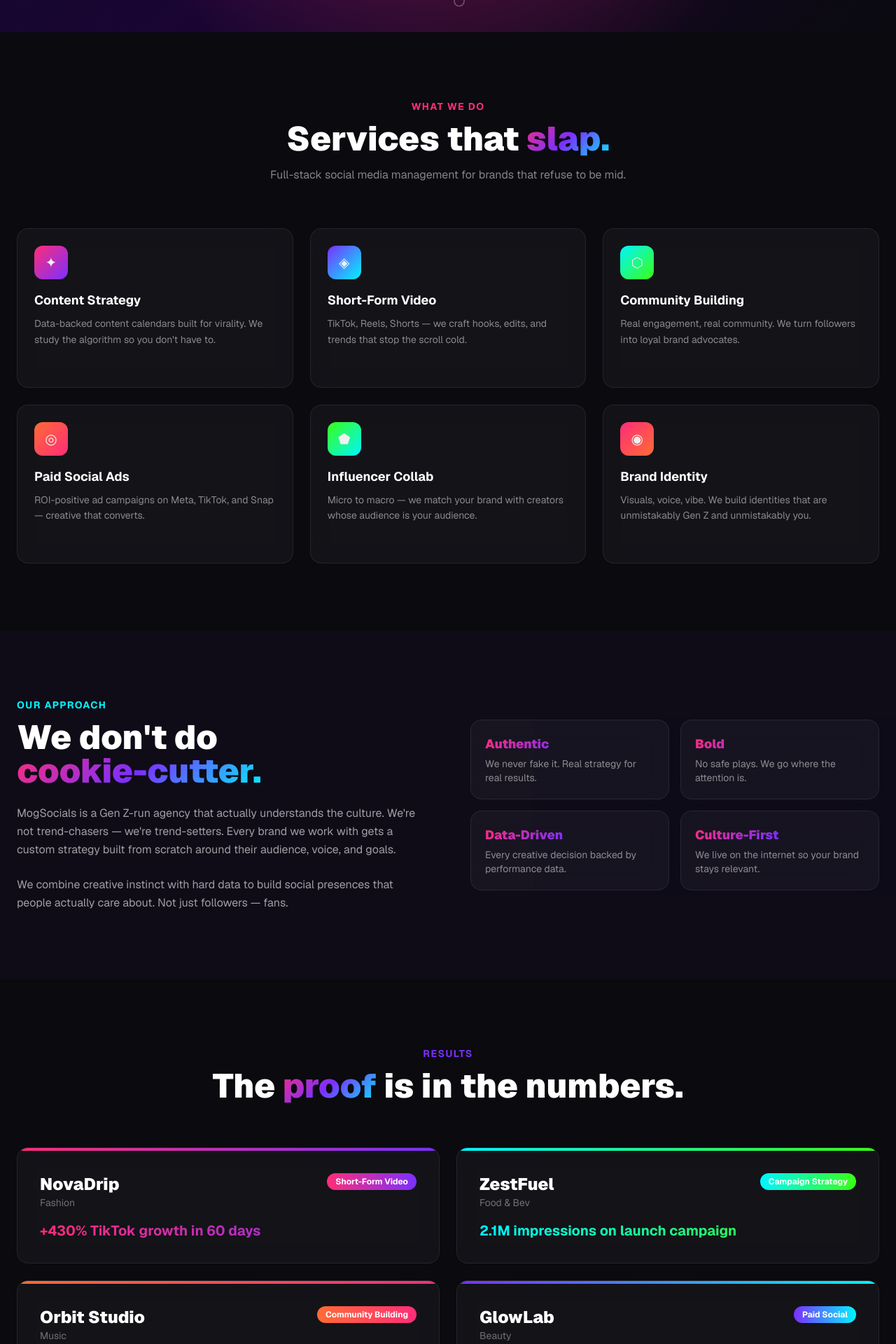
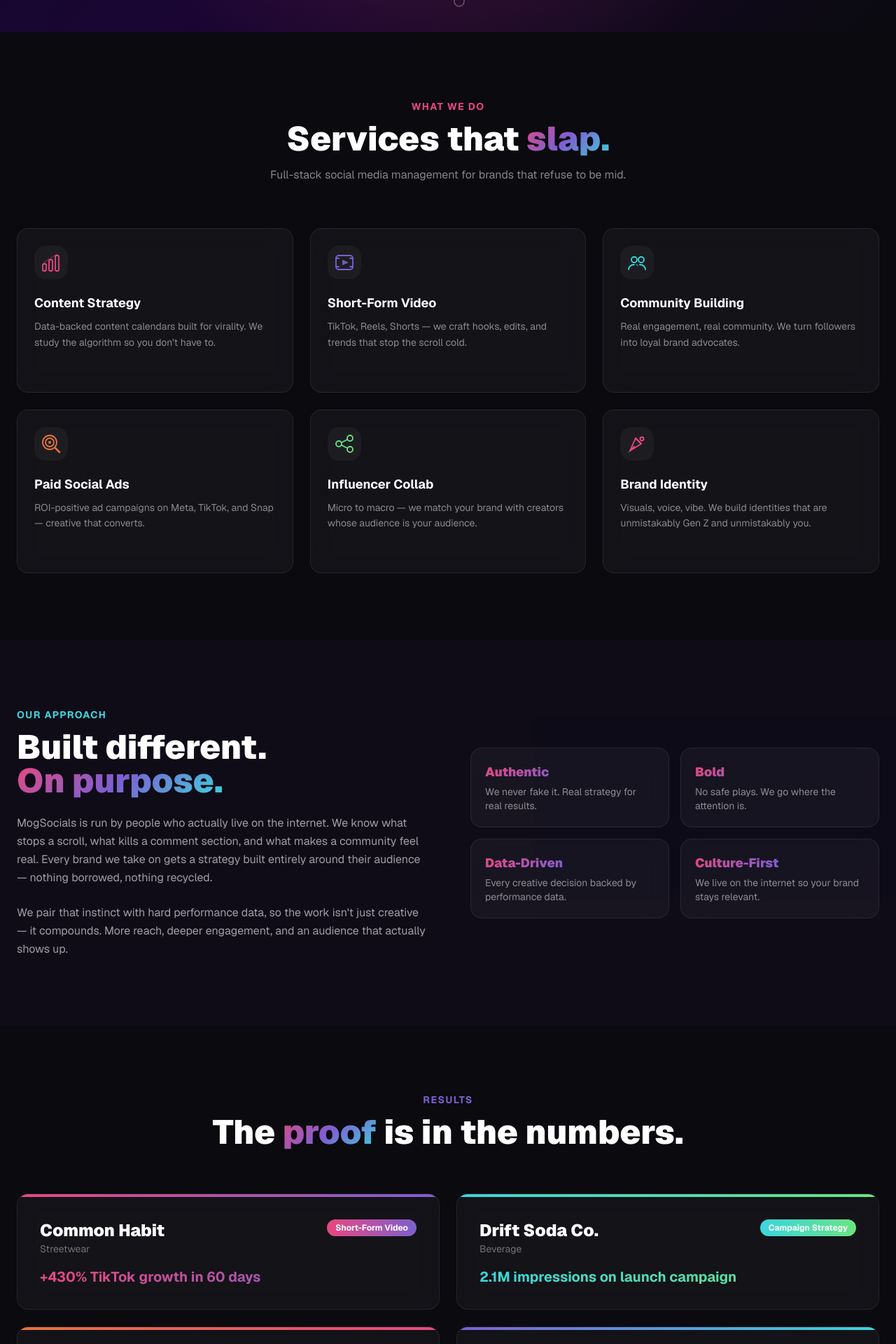
Before and after one commit to ammcguiggan/mogsocials, a Next.js app: page / in a window 1280 px wide. Shown: the part 754-2674 px from the top of the page at 70% size. Built offline with nearby package versions, Linux system fonts and the light colour scheme.

Commit message:
launch version

```diff
--- a/app/components/Navbar.tsx
+++ b/app/components/Navbar.tsx
@@ -40,7 +40,7 @@ export default function Navbar() {
           <li>
             <a
               href="#contact"
-              className="px-5 py-2 rounded-full text-sm font-bold bg-gradient-to-r from-neonpink to-ultraviolet text-white glow-pink hover:scale-105 transition-transform"
+              className="inline-flex items-center justify-center px-5 py-2 rounded-full text-sm font-bold bg-gradient-to-r from-neonpink to-ultraviolet text-white glow-pink hover:scale-105 transition-transform"
             >
               Get Started
             </a>
@@ -81,7 +81,7 @@ export default function Navbar() {
           ))}
           <a
             href="#contact"
-            className="text-center px-5 py-2.5 rounded-full font-bold bg-gradient-to-r from-neonpink to-ultraviolet text-white"
+            className="inline-flex items-center justify-center text-center px-5 py-2.5 rounded-full font-bold bg-gradient-to-r from-neonpink to-ultraviolet text-white"
             onClick={() => setOpen(false)}
           >
             Get Started
--- a/app/globals.css
+++ b/app/globals.css
@@ -3,11 +3,11 @@
 @tailwind utilities;
 
 :root {
-  --electric: #00f5ff;
-  --neonpink: #ff2d78;
-  --ultraviolet: #7b2fff;
-  --vividorange: #ff6b35;
-  --limegreen: #39ff14;
+  --electric: #3ad6dd;
+  --neonpink: #e8487e;
+  --ultraviolet: #7d5fd1;
+  --vividorange: #e8723f;
+  --limegreen: #6be383;
 }
 
 * {
@@ -31,32 +31,32 @@ body {
 ::-webkit-scrollbar { width: 6px; }
 ::-webkit-scrollbar-track { background: #0a0a0f; }
 ::-webkit-scrollbar-thumb {
-  background: linear-gradient(180deg, #7b2fff, #ff2d78);
+  background: linear-gradient(180deg, #7d5fd1, #e8487e);
   border-radius: 3px;
 }
 
 /* Selection highlight */
 ::selection {
-  background: rgba(123, 47, 255, 0.4);
+  background: rgba(125, 95, 209, 0.3);
   color: #fff;
 }
 
 @layer utilities {
   .text-gradient {
-    background: linear-gradient(135deg, #ff2d78, #7b2fff, #00f5ff);
+    background: linear-gradient(135deg, #e8487e, #7d5fd1, #3ad6dd);
     -webkit-background-clip: text;
     -webkit-text-fill-color: transparent;
     background-clip: text;
   }
 
   .glow-pink {
-    box-shadow: 0 0 30px rgba(255, 45, 120, 0.4);
+    box-shadow: 0 0 22px rgba(232, 72, 126, 0.25);
   }
   .glow-purple {
-    box-shadow: 0 0 30px rgba(123, 47, 255, 0.4);
+    box-shadow: 0 0 22px rgba(125, 95, 209, 0.25);
   }
   .glow-cyan {
-    box-shadow: 0 0 30px rgba(0, 245, 255, 0.4);
+    box-shadow: 0 0 22px rgba(58, 214, 221, 0.25);
   }
 
   .glass {
--- a/app/sections/About.tsx
+++ b/app/sections/About.tsx
@@ -28,17 +28,18 @@ export default function About() {
         >
           <p className="text-electric text-sm font-bold uppercase tracking-widest mb-3">Our Approach</p>
           <h2 className="text-4xl md:text-5xl font-black text-white mb-6">
-            We don't do <br />
-            <span className="text-gradient">cookie-cutter.</span>
+            Built different.<br />
+            <span className="text-gradient">On purpose.</span>
           </h2>
           <p className="text-white/60 leading-relaxed mb-6">
-            MogSocials is a Gen Z-run agency that actually understands the culture. We're not
-            trend-chasers — we're trend-setters. Every brand we work with gets a custom strategy
-            built from scratch around their audience, voice, and goals.
+            MogSocials is run by people who actually live on the internet. We know what stops a
+            scroll, what kills a comment section, and what makes a community feel real. Every brand
+            we take on gets a strategy built entirely around their audience — nothing borrowed,
+            nothing recycled.
           </p>
           <p className="text-white/60 leading-relaxed">
-            We combine creative instinct with hard data to build social presences that people
-            actually care about. Not just followers — fans.
+            We pair that instinct with hard performance data, so the work isn't just creative —
+            it compounds. More reach, deeper engagement, and an audience that actually shows up.
           </p>
         </div>
 
--- a/app/sections/Portfolio.tsx
+++ b/app/sections/Portfolio.tsx
@@ -3,29 +3,29 @@ import { useState, useRef, useEffect } from "react";
 
 const projects = [
   {
-    brand: "NovaDrip",
-    category: "Fashion",
+    brand: "Common Habit",
+    category: "Streetwear",
     result: "+430% TikTok growth in 60 days",
     gradient: "from-neonpink to-ultraviolet",
     tag: "Short-Form Video",
   },
   {
-    brand: "ZestFuel",
-    category: "Food & Bev",
+    brand: "Drift Soda Co.",
+    category: "Beverage",
     result: "2.1M impressions on launch campaign",
     gradient: "from-electric to-limegreen",
     tag: "Campaign Strategy",
   },
   {
-    brand: "Orbit Studio",
-    category: "Music",
+    brand: "Nightcap Collective",
+    category: "Independent Label",
     result: "80K new followers in 30 days",
     gradient: "from-vividorange to-neonpink",
     tag: "Community Building",
   },
   {
-    brand: "GlowLab",
-    category: "Beauty",
+    brand: "Bloom Theory",
+    category: "Skincare",
     result: "340% ROAS on paid social",
     gradient: "from-ultraviolet to-electric",
     tag: "Paid Social",
--- a/app/sections/Services.tsx
+++ b/app/sections/Services.tsx
@@ -1,48 +1,109 @@
 "use client";
 import { useRef, useEffect, useState } from "react";
 
+// Each icon is a purpose-built SVG matched to the service.
+// color/glow are used for the stroke tint and hover shadow.
 const services = [
   {
-    icon: "✦",
     title: "Content Strategy",
     desc: "Data-backed content calendars built for virality. We study the algorithm so you don't have to.",
     gradient: "from-neonpink to-ultraviolet",
-    glow: "rgba(255,45,120,0.3)",
+    color: "#e8487e",
+    glow: "rgba(232,72,126,0.22)",
+    icon: (
+      // Bar chart with an upward trend line
+      <svg width="28" height="28" viewBox="0 0 28 28" fill="none" stroke="currentColor" strokeWidth="1.8" strokeLinecap="round" strokeLinejoin="round">
+        <rect x="2" y="16" width="5" height="10" rx="1.5" />
+        <rect x="11" y="10" width="5" height="16" rx="1.5" />
+        <rect x="20" y="4" width="5" height="22" rx="1.5" />
+        <polyline points="4,14 13,8 22,2" strokeDasharray="2 2" opacity="0.4" />
+      </svg>
+    ),
   },
   {
-    icon: "◈",
     title: "Short-Form Video",
     desc: "TikTok, Reels, Shorts — we craft hooks, edits, and trends that stop the scroll cold.",
     gradient: "from-ultraviolet to-electric",
-    glow: "rgba(123,47,255,0.3)",
+    color: "#7d5fd1",
+    glow: "rgba(125,95,209,0.22)",
+    icon: (
+      // Play button inside a rounded frame with film notch accents
+      <svg width="28" height="28" viewBox="0 0 28 28" fill="none" stroke="currentColor" strokeWidth="1.8" strokeLinecap="round" strokeLinejoin="round">
+        <rect x="2" y="4" width="24" height="20" rx="4" />
+        <line x1="2" y1="8" x2="6" y2="8" />
+        <line x1="22" y1="8" x2="26" y2="8" />
+        <line x1="2" y1="20" x2="6" y2="20" />
+        <line x1="22" y1="20" x2="26" y2="20" />
+        <polygon points="11,10 20,14 11,18" fill="currentColor" stroke="none" opacity="0.9" />
+      </svg>
+    ),
   },
   {
-    icon: "⬡",
     title: "Community Building",
     desc: "Real engagement, real community. We turn followers into loyal brand advocates.",
     gradient: "from-electric to-limegreen",
-    glow: "rgba(0,245,255,0.3)",
+    color: "#3ad6dd",
+    glow: "rgba(58,214,221,0.22)",
+    icon: (
+      // Three overlapping user circles
+      <svg width="28" height="28" viewBox="0 0 28 28" fill="none" stroke="currentColor" strokeWidth="1.8" strokeLinecap="round" strokeLinejoin="round">
+        <circle cx="10" cy="10" r="4" />
+        <path d="M2 24c0-4 3.6-7 8-7" />
+        <circle cx="20" cy="10" r="4" />
+        <path d="M18 17c4.4 0 8 3 8 7" />
+        <path d="M13 17c1 .4 1.8.9 2.5 1.6" strokeOpacity="0.5" />
+      </svg>
+    ),
   },
   {
-    icon: "◎",
     title: "Paid Social Ads",
     desc: "ROI-positive ad campaigns on Meta, TikTok, and Snap — creative that converts.",
     gradient: "from-vividorange to-neonpink",
-    glow: "rgba(255,107,53,0.3)",
+    color: "#e8723f",
+    glow: "rgba(232,114,63,0.22)",
+    icon: (
+      // Cursor clicking a target/bullseye
+      <svg width="28" height="28" viewBox="0 0 28 28" fill="none" stroke="currentColor" strokeWidth="1.8" strokeLinecap="round" strokeLinejoin="round">
+        <circle cx="12" cy="12" r="10" />
+        <circle cx="12" cy="12" r="6" />
+        <circle cx="12" cy="12" r="2" fill="currentColor" stroke="none" />
+        <line x1="20" y1="20" x2="26" y2="26" strokeWidth="2.5" />
+      </svg>
+    ),
   },
   {
-    icon: "⬟",
     title: "Influencer Collab",
     desc: "Micro to macro — we match your brand with creators whose audience is your audience.",
     gradient: "from-limegreen to-electric",
-    glow: "rgba(57,255,20,0.3)",
+    color: "#6be383",
+    glow: "rgba(107,227,131,0.22)",
+    icon: (
+      // Two nodes connected by a link — collaboration / network
+      <svg width="28" height="28" viewBox="0 0 28 28" fill="none" stroke="currentColor" strokeWidth="1.8" strokeLinecap="round" strokeLinejoin="round">
+        <circle cx="6" cy="14" r="4" />
+        <circle cx="22" cy="6" r="4" />
+        <circle cx="22" cy="22" r="4" />
+        <line x1="10" y1="12" x2="18" y2="8" />
+        <line x1="10" y1="16" x2="18" y2="20" />
+      </svg>
+    ),
   },
   {
-    icon: "◉",
     title: "Brand Identity",
     desc: "Visuals, voice, vibe. We build identities that are unmistakably Gen Z and unmistakably you.",
     gradient: "from-neonpink to-vividorange",
-    glow: "rgba(255,45,120,0.3)",
+    color: "#e8487e",
+    glow: "rgba(232,72,126,0.22)",
+    icon: (
+      // Pen nib / design tool
+      <svg width="28" height="28" viewBox="0 0 28 28" fill="none" stroke="currentColor" strokeWidth="1.8" strokeLinecap="round" strokeLinejoin="round">
+        <path d="M4 24 L12 6 L20 14 Z" />
+        <path d="M12 6 L20 14" />
+        <line x1="4" y1="24" x2="10" y2="18" />
+        <circle cx="21" cy="7" r="2.5" />
+        <line x1="4" y1="24" x2="2" y2="26" strokeOpacity="0.4" />
+      </svg>
+    ),
   },
 ];
 
@@ -65,7 +126,7 @@ function ServiceCard({ service, index }: { service: (typeof services)[0]; index:
       ref={ref}
       onMouseEnter={() => setHovered(true)}
       onMouseLeave={() => setHovered(false)}
-      className="glass rounded-2xl p-6 cursor-default transition-all duration-500 group"
+      className="glass rounded-2xl p-6 cursor-default transition-all duration-500"
       style={{
         opacity: visible ? 1 : 0,
         transform: visible ? "translateY(0)" : "translateY(40px)",
@@ -73,18 +134,31 @@ function ServiceCard({ service, index }: { service: (typeof services)[0]; index:
         boxShadow: hovered ? `0 20px 60px ${service.glow}` : "none",
       }}
     >
+      {/* Icon container — circular halo on hover */}
       <div
-        className={`w-12 h-12 rounded-xl flex items-center justify-center text-xl mb-4 bg-gradient-to-br ${service.gradient} transition-transform duration-300 ${hovered ? "scale-110 rotate-6" : ""}`}
+        className="w-12 h-12 rounded-2xl flex items-center justify-center mb-5 transition-all duration-300"
+        style={{
+          color: service.color,
+          background: hovered
+            ? `radial-gradient(circle, ${service.color}18 0%, transparent 80%)`
+            : "rgba(255,255,255,0.04)",
+          boxShadow: hovered ? `0 0 20px ${service.color}30` : "none",
+          transform: hovered ? "scale(1.08)" : "scale(1)",
+        }}
       >
         {service.icon}
       </div>
+
       <h3 className="text-lg font-bold text-white mb-2">{service.title}</h3>
       <p className="text-white/50 text-sm leading-relaxed">{service.desc}</p>
-      <div
-        className={`mt-4 text-xs font-semibold bg-gradient-to-r ${service.gradient} bg-clip-text text-transparent transition-opacity duration-300 ${hovered ? "opacity-100" : "opacity-0"}`}
+
+      <a
+        href="#contact"
+        className={`mt-4 inline-block text-xs font-semibold bg-gradient-to-r ${service.gradient} bg-clip-text text-transparent transition-opacity duration-300`}
+        style={{ opacity: hovered ? 1 : 0 }}
       >
         Learn more →
-      </div>
+      </a>
     </div>
   );
 }
--- a/app/sections/Testimonials.tsx
+++ b/app/sections/Testimonials.tsx
@@ -3,25 +3,25 @@ import { useRef, useEffect, useState } from "react";
 
 const testimonials = [
   {
-    quote: "MogSocials completely transformed our TikTok. We went from 2K to 80K followers in a month. It's insane.",
-    name: "Kai R.",
-    role: "Founder, NovaDrip",
-    avatar: "KR",
-    color: "#ff2d78",
+    quote: "We were dropping product and getting crickets. MogSocials rebuilt our whole content rhythm and our last drop sold out in under an hour.",
+    name: "Jaylen O.",
+    role: "Founder, Common Habit",
+    avatar: "JO",
+    color: "#e8487e",
   },
   {
-    quote: "They understand Gen Z in a way no other agency does. Our engagement rate tripled and we finally felt like a real brand.",
-    name: "Zara T.",
-    role: "CMO, ZestFuel",
-    avatar: "ZT",
-    color: "#7b2fff",
+    quote: "Our launch video felt like it was made by someone who actually drinks the product, not an agency. That's the difference. The numbers backed it up too.",
+    name: "Mara C.",
+    role: "Co-Founder, Drift Soda Co.",
+    avatar: "MC",
+    color: "#7d5fd1",
   },
   {
-    quote: "ROI was crazy. 340% ROAS on our first paid campaign with them. Wish we found them sooner.",
+    quote: "They get the pacing of a feed in a way most agencies don't. Every campaign felt native, never like an ad.",
     name: "Dev M.",
-    role: "CEO, GlowLab",
+    role: "Founder, Bloom Theory",
     avatar: "DM",
-    color: "#00f5ff",
+    color: "#3ad6dd",
   },
 ];
 
--- /dev/null
+++ b/next.config.mjs
@@ -0,0 +1,4 @@
+/** @type {import("next").NextConfig} */
+const nextConfig = {};
+
+export default nextConfig;
--- a/next.config.ts
+++ /dev/null
@@ -1,5 +0,0 @@
-import type { NextConfig } from "next";
-
-const nextConfig: NextConfig = {};
-
-export default nextConfig;
--- a/package.json
+++ b/package.json
@@ -9,10 +9,10 @@
     "lint": "next lint"
   },
   "dependencies": {
-    "next": "14.2.5",
+    "framer-motion": "^11.3.8",
+    "next": "^16.2.9",
     "react": "^18",
-    "react-dom": "^18",
-    "framer-motion": "^11.3.8"
+    "react-dom": "^18"
   },
   "devDependencies": {
     "@types/node": "^20",
--- a/tailwind.config.ts
+++ b/tailwind.config.ts
@@ -9,11 +9,11 @@ const config: Config = {
   theme: {
     extend: {
       colors: {
-        electric: "#00f5ff",
-        neonpink: "#ff2d78",
-        vividorange: "#ff6b35",
-        ultraviolet: "#7b2fff",
-        limegreen: "#39ff14",
+        electric: "#3ad6dd",
+        neonpink: "#e8487e",
+        vividorange: "#e8723f",
+        ultraviolet: "#7d5fd1",
+        limegreen: "#6be383",
       },
       fontFamily: {
         sans: ["var(--font-geist-sans)", "system-ui", "sans-serif"],
@@ -23,9 +23,9 @@ const config: Config = {
         "hero-gradient":
           "linear-gradient(135deg, #0f0c29 0%, #302b63 50%, #24243e 100%)",
         "card-gradient":
-          "linear-gradient(135deg, #ff2d78 0%, #7b2fff 50%, #00f5ff 100%)",
+          "linear-gradient(135deg, #e8487e 0%, #7d5fd1 50%, #3ad6dd 100%)",
         "cta-gradient":
-          "linear-gradient(90deg, #ff6b35 0%, #ff2d78 50%, #7b2fff 100%)",
+          "linear-gradient(90deg, #e8723f 0%, #e8487e 50%, #7d5fd1 100%)",
       },
       animation: {
         "gradient-shift": "gradientShift 6s ease infinite",
@@ -42,8 +42,8 @@ const config: Config = {
           "50%": { transform: "translateY(-12px)" },
         },
         pulseGlow: {
-          "0%, 100%": { boxShadow: "0 0 20px rgba(123,47,255,0.4)" },
-          "50%": { boxShadow: "0 0 40px rgba(255,45,120,0.7)" },
+          "0%, 100%": { boxShadow: "0 0 16px rgba(125,95,209,0.25)" },
+          "50%": { boxShadow: "0 0 28px rgba(232,72,126,0.4)" },
         },
       },
     },
```
Also changed, not shown: app/sections/Hero.tsx (+15 -17 lines), tsconfig.json (+27 -6 lines), 1 other file (tests, documents, lock files or other folders).
